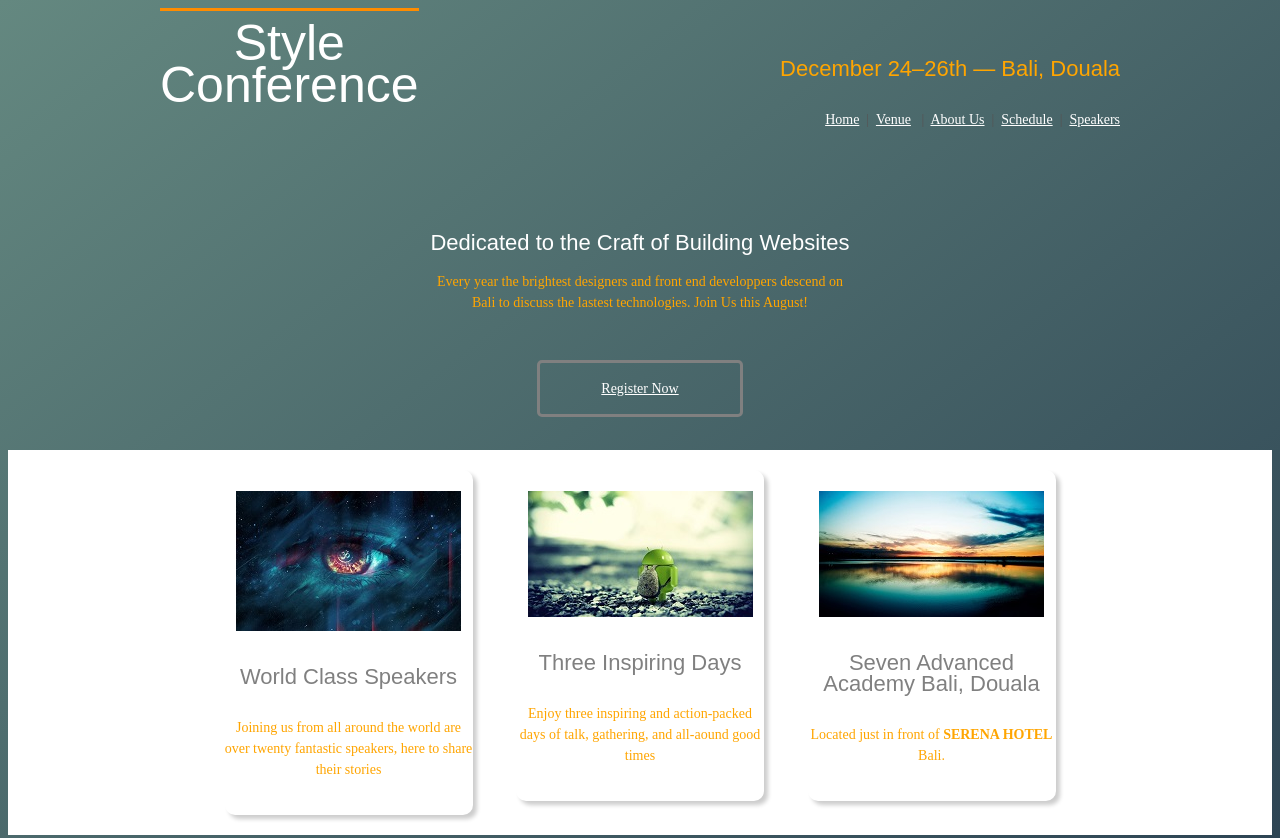
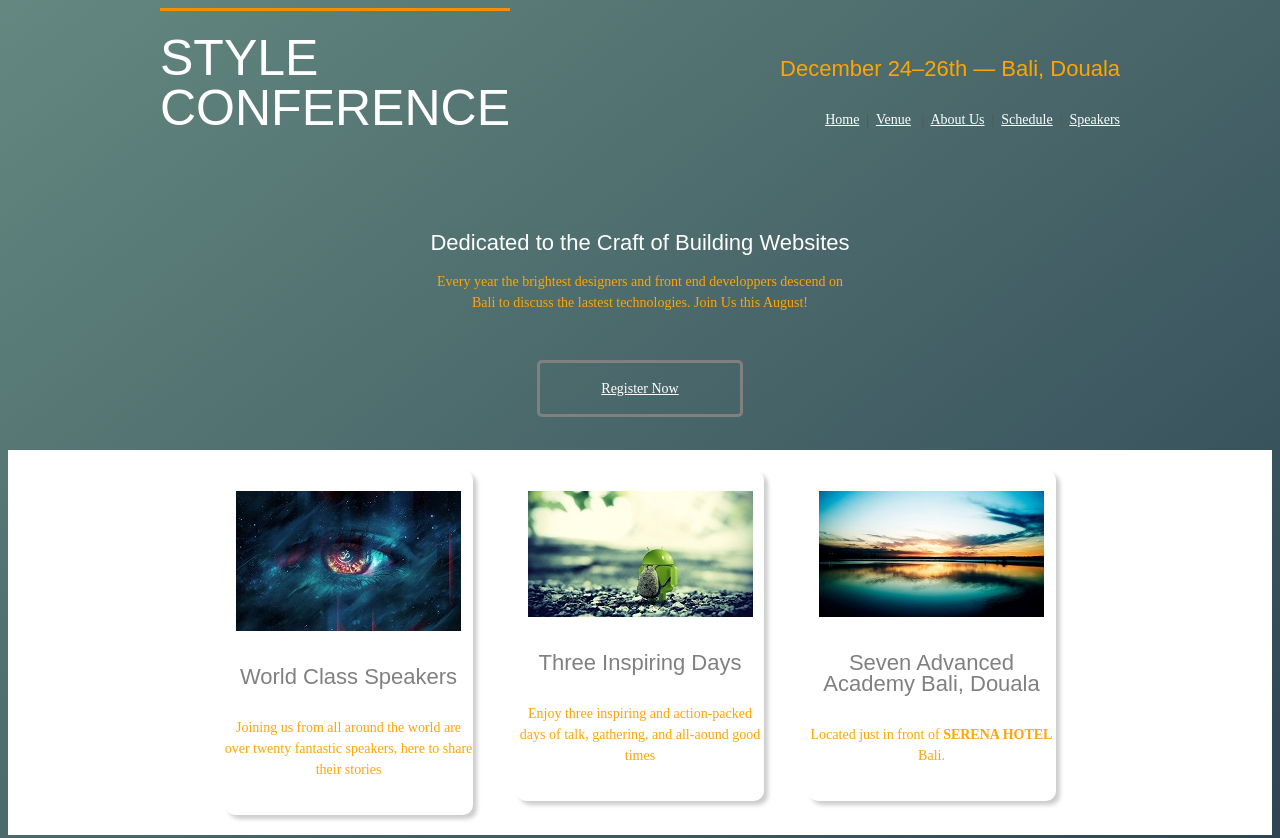
Before and after one commit to kgeorges91/workhome, a plain HTML site: page index.html in a window 1280 px wide. Shown: the top 838 px of the page. Drawn offline with Linux system fonts and the light colour scheme.

Commit message:
2ndlayout modif

```diff
--- a/index.html
+++ b/index.html
@@ -8,8 +8,7 @@
 <body >
 	<header class="grid">
 		<section>
-			<h1 class="logo">Style<br><br>
-			Conference</h1>
+			<h1 class="logo">Style <br>Conference</h1>
 		</section><br>
 		<section class="position">
 			<h4 class="tagline"><p>December 24&ndash;26th &mdash; Bali, Douala</p></h4>
--- a/style/assets/main.css
+++ b/style/assets/main.css
@@ -69,9 +69,12 @@ nav {
 .logo {
 	float: left;
 	border-top:  solid darkorange;
+	line-height: 100%;
+	text-align: left;
 	clear: both;
 	padding-top: 22px;
 	margin-top: 0;
+	text-transform: uppercase;
 }
 .btn {
 	text-align: right;
```
Also changed, not shown: 2 other files.
